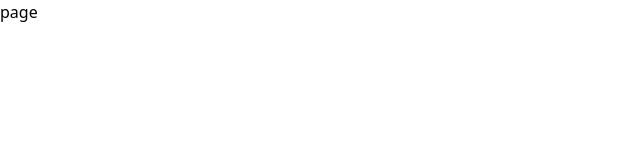
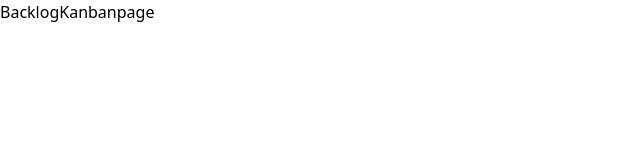
Before and after one commit to danielgavidia/fractal-pm, a Next.js app in the folder frontend/: page / in a window 1280 px wide. Shown: the top 160 px of the page, without its empty margins (0-640 px from the left). Built offline with nearby package versions, Linux system fonts and the light colour scheme.

Commit message:
Added Sidebar component with proper navigation

```diff
--- a/frontend/src/app/layout.tsx
+++ b/frontend/src/app/layout.tsx
@@ -1,10 +1,14 @@
 import "./globals.css";
+import Sidebar from "@/components/Sidebar";
 
 export default function RootLayout({ children }: { children: React.ReactNode }) {
   return (
     <html lang="en" suppressHydrationWarning>
       <body suppressHydrationWarning className="antialiased">
-        {children}
+        <div className="flex">
+          <Sidebar />
+          <main className="flex-1">{children}</main>
+        </div>
       </body>
     </html>
   );
--- /dev/null
+++ b/frontend/src/components/Sidebar.tsx
@@ -0,0 +1,12 @@
+import Link from "next/link";
+
+const Sidebar = () => {
+  return (
+    <nav>
+      <Link href="/backlog">Backlog</Link>
+      <Link href="/kanban">Kanban</Link>
+    </nav>
+  );
+};
+
+export default Sidebar;
```
Also changed, not shown: frontend/src/app/backlog/page.tsx (renamed from frontend/src/app/tasks/page.tsx).
